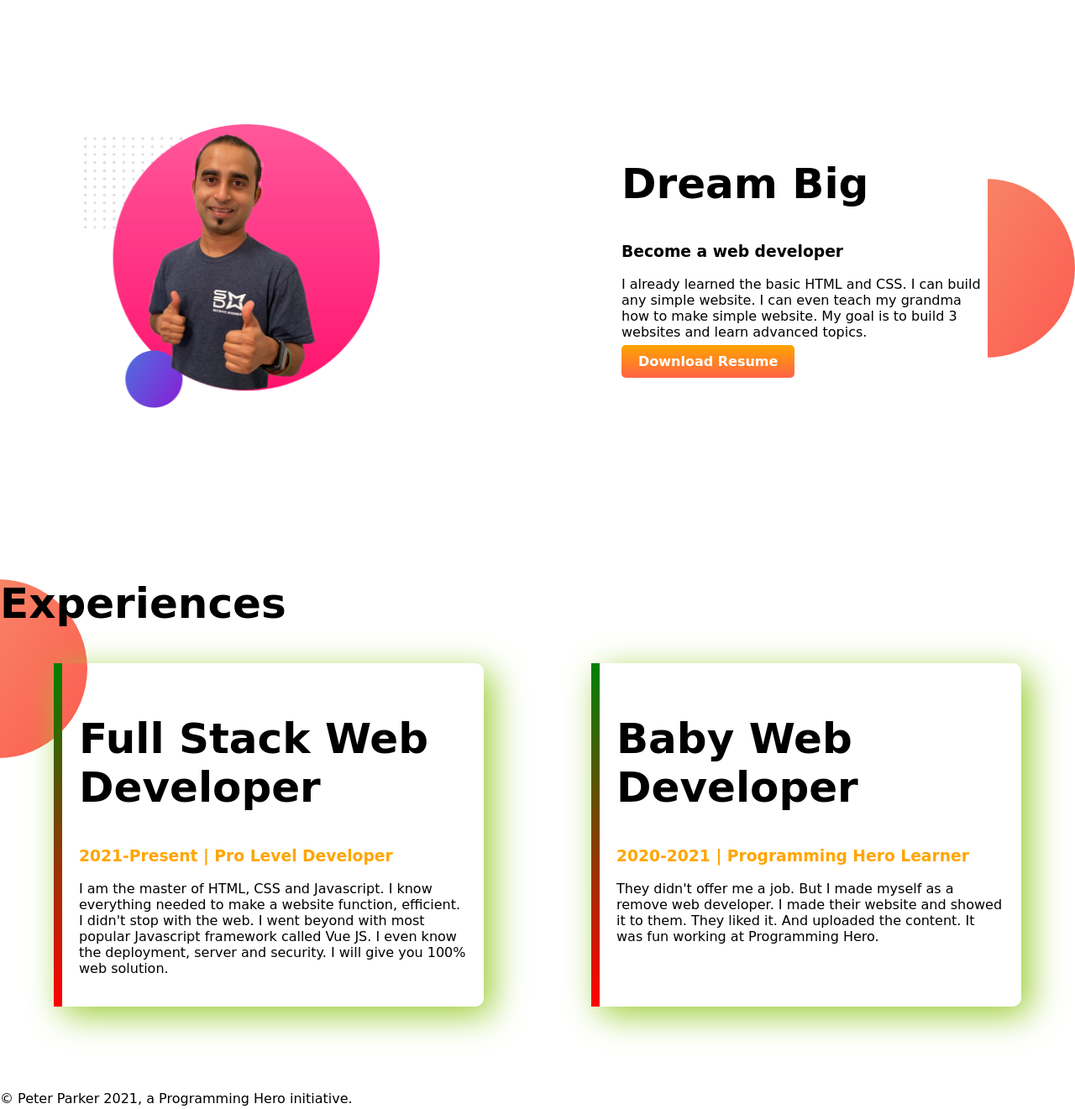
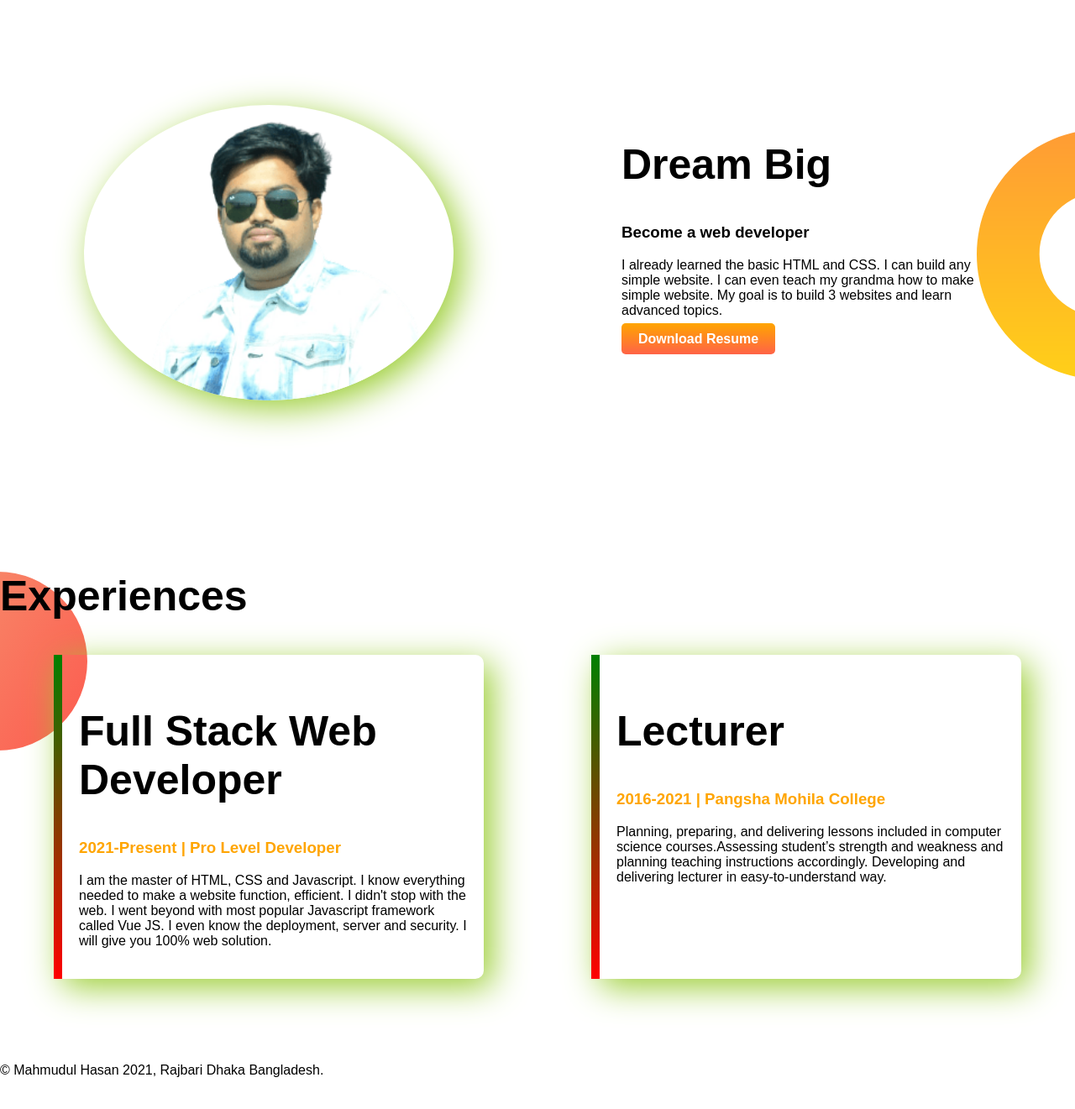
Before and after one commit to MahmudulHasanPulok/Developer-Portfolio, a plain HTML site: page index.html in a window 1280 px wide. Shown: the part 720-2041 px from the top of the page at 84% size. After the commit the page ends 2020 px from the top, so only its background shows below. Drawn offline with Linux system fonts and the light colour scheme; a web font is replaced by a local one.

Commit message:
imgages changed

```diff
--- a/index.html
+++ b/index.html
@@ -26,12 +26,12 @@
             <a class="link-button" href="https://www.linkedin.com/in/mahmudul-hasan-pulok" target="_blank">Hire Me</a>
         </div>
         <div class="half-width">
-            <img src=" images/my-bg.png" alt="Pulok">
+            <img src="images/pulok2.png" alt="Pulok">
         </div>
     </section>
     <section class="dream-big flexible-container">
         <div class="half-width">
-            <img src="/images/jhankar2.png" alt="">
+            <img src="images/pulok4.png" alt="" width="100%">
         </div>
         <div class="half-width">
             <h1>Dream Big</h1>
@@ -54,16 +54,16 @@
                     JS. I even know the deployment, server and security. I will give you 100% web solution.</p>
             </div>
             <div class="experience-iteam">
-                <h1>Baby Web Developer</h1>
-                <h3 class="orage-color">2020-2021 | Programming Hero Learner</h3>
-                <p>They didn't offer me a job. But I made myself as a remove web developer. I made their website and
-                    showed
-                    it to them. They liked it. And uploaded the content. It was fun working at Programming Hero.</p>
+                <h1>Lecturer</h1>
+                <h3 class="orage-color">2016-2021 | Pangsha Mohila College</h3>
+                <p>Planning, preparing, and delivering lessons included in computer science courses.Assessing student’s
+                    strength and weakness and planning teaching instructions accordingly. Developing and delivering
+                    lecturer in easy-to-understand way.</p>
             </div>
         </div>
     </section>
     <footer>
-        <p>© Peter Parker 2021, a Programming Hero initiative.</p>
+        <p>© Mahmudul Hasan 2021, Rajbari Dhaka Bangladesh.</p>
     </footer>
 
 </body>
--- a/style.css
+++ b/style.css
@@ -1,5 +1,5 @@
 body{
-    font-family: 'Pushster', cursive;
+    font-family: 'Poppins', sans-serif;
     margin: 0px;
 }
 h1{
@@ -17,7 +17,10 @@ h1{
     padding: 100px;
 }
 .half-width img{
-    width: 80%;
+    max-width: 100%;
+  height: auto;
+    box-shadow: 10px 10px 40px  yellowgreen;
+    border-radius: 100%;
 
 }
 .link-button{
@@ -33,7 +36,7 @@ h1{
     background-repeat: no-repeat;
 }
 .dream-big{
-    background-image: url(/images/exp-bg.png);
+    background-image: url(images/dream-bg.png);
     background-repeat: no-repeat;
     background-position: right;
 }
```
Also changed, not shown: images/pulok1.png (added), images/pulok2.png (added), images/pulok3.png (added), images/pulok4.png (added).
